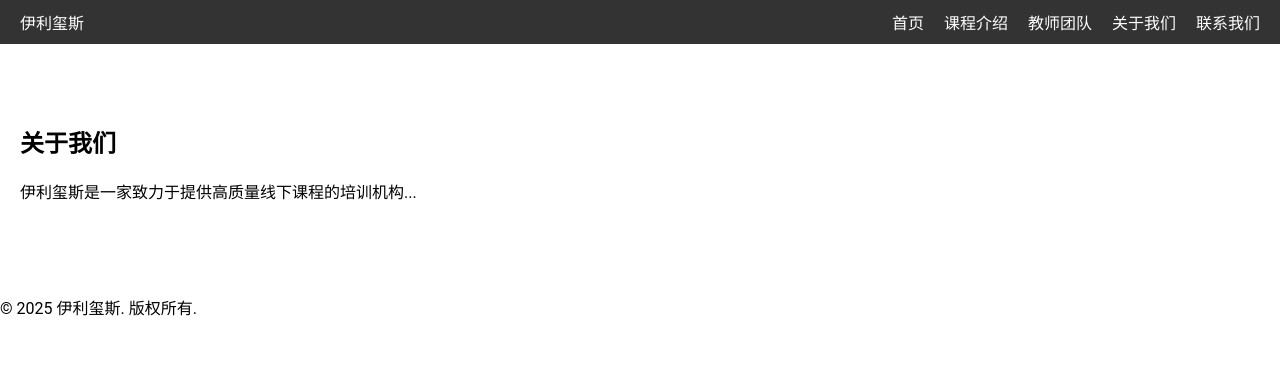
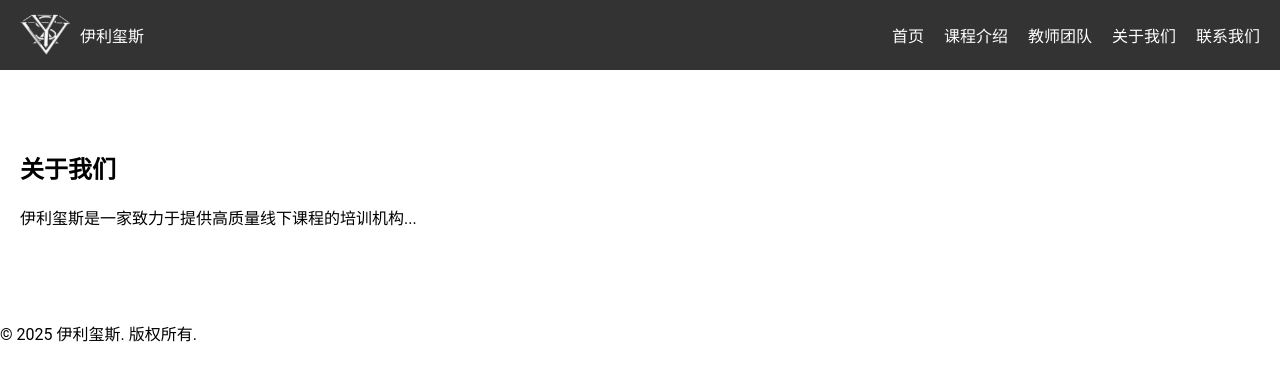
Before and after one commit to TseYatSing/elysium_web, a plain HTML site: page about.html in a window 1280 px wide. Drawn offline with Linux system fonts and the light colour scheme.

Commit message:
Add logos

```diff
--- a/about.html
+++ b/about.html
@@ -11,7 +11,9 @@
 <body>
     <header>
         <nav class="navbar">
-            <div class="logo">伊利玺斯</div>
+            <div class="logo">
+                <img src="images/logo-image.jpg" alt="伊利玺斯">伊利玺斯
+            </div>
             <ul class="nav-links">
                 <li><a href="index.html">首页</a></li>
                 <li><a href="courses.html">课程介绍</a></li>
```
Also changed, not shown: contact.html (+3 -1 lines), courses.html (+3 -1 lines), teachers.html (+3 -1 lines).
